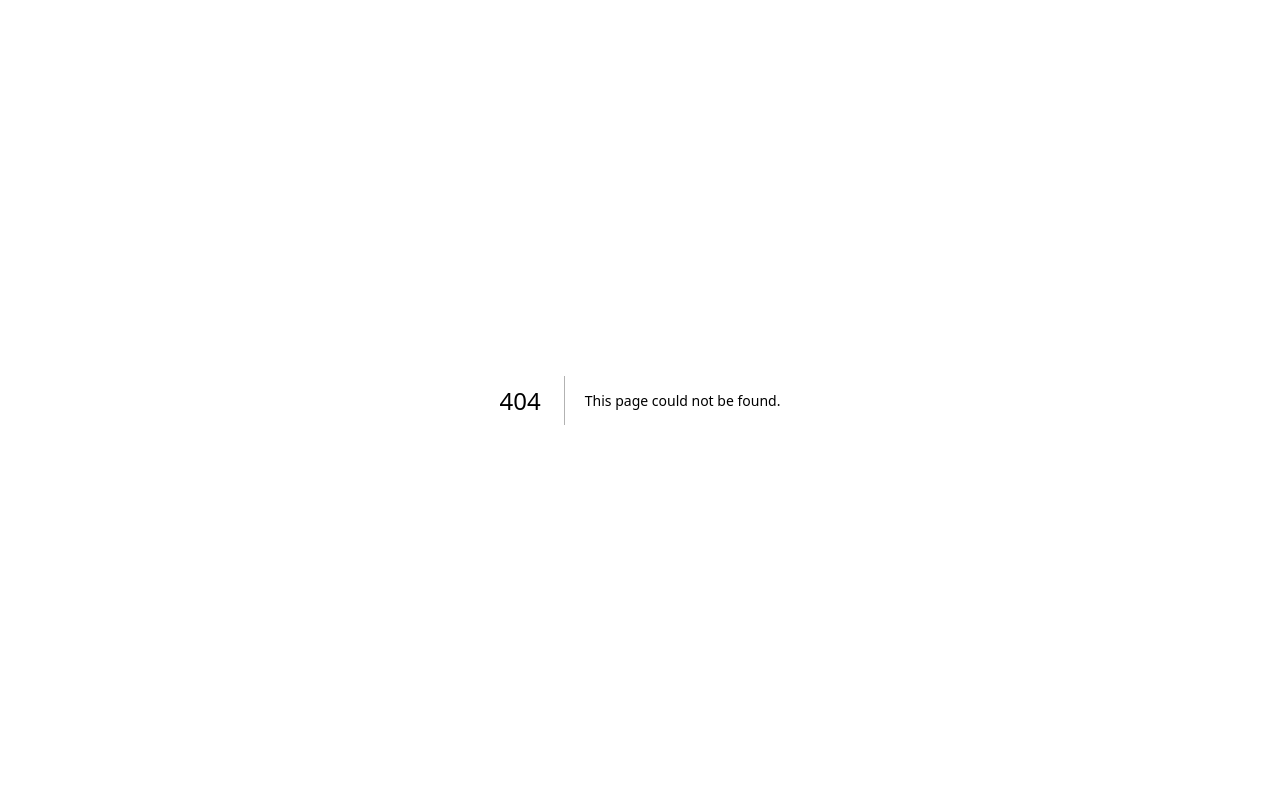
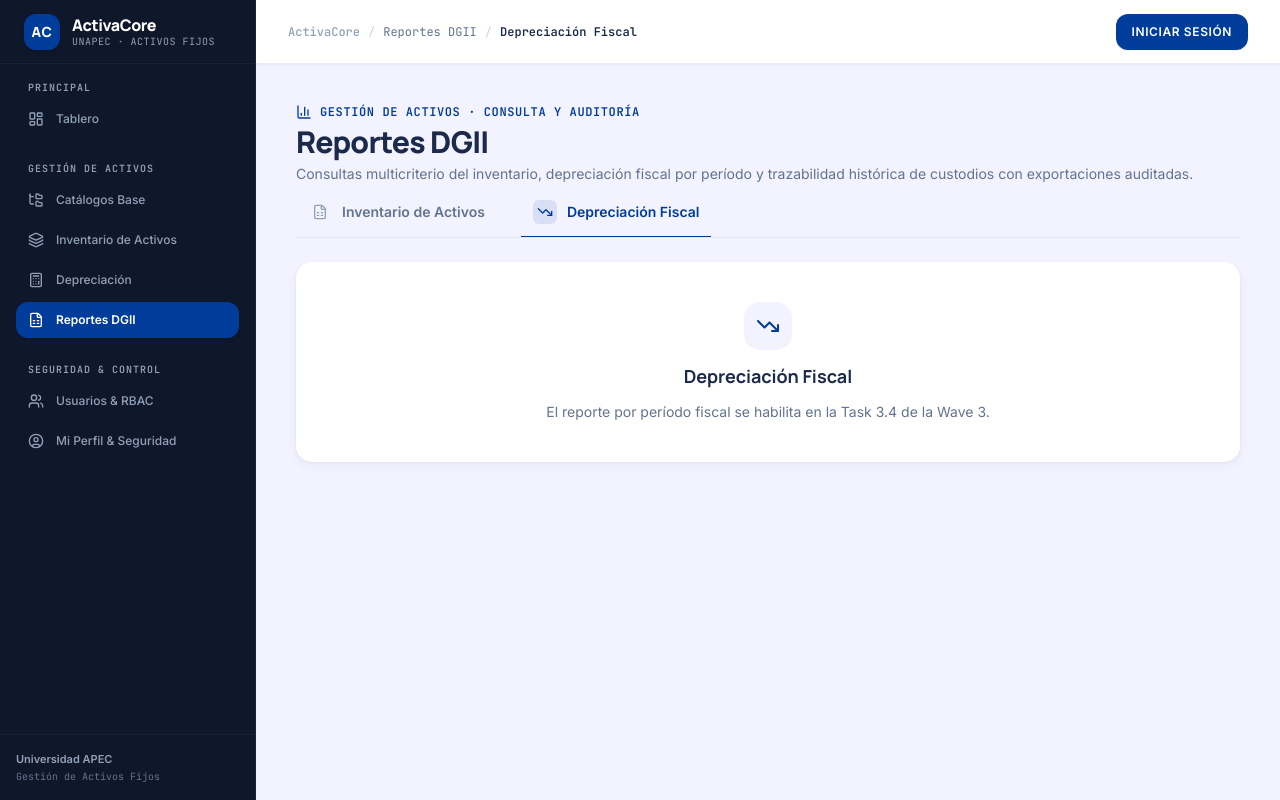
Before and after one commit to JeremyJS20/activa_core, a Next.js app in the folder app/: page /reportes/depreciacion in a window 1280 px wide. Before the commit this address had no page. Built offline with nearby package versions, Linux system fonts and the light colour scheme; no server answers.

Commit message:
feat(reportes-ui): Task 3.1 shell de consola /reportes con pestanas y breadcrumb

```diff
--- /dev/null
+++ b/app/app/reportes/depreciacion/page.tsx
@@ -0,0 +1,25 @@
+import { TrendingDown } from "lucide-react";
+
+export default function ReportesDepreciacionPage() {
+  return (
+    <section
+      aria-labelledby="reportes-depreciacion-title"
+      className="rounded-2xl bg-white shadow-[0_1px_3px_rgba(27,42,74,0.06),0_4px_12px_rgba(27,42,74,0.04)]"
+    >
+      <div className="px-6 py-10 flex flex-col items-center text-center gap-3">
+        <span className="p-3 rounded-2xl bg-[#F2F3FF] text-[#003D9B]" aria-hidden="true">
+          <TrendingDown className="w-6 h-6" />
+        </span>
+        <h2
+          id="reportes-depreciacion-title"
+          className="font-display font-bold text-lg text-[#1B2A4A]"
+        >
+          Depreciación Fiscal
+        </h2>
+        <p className="text-sm text-slate-500 max-w-md">
+          El reporte por período fiscal se habilita en la Task 3.4 de la Wave 3.
+        </p>
+      </div>
+    </section>
+  );
+}
--- /dev/null
+++ b/app/app/reportes/layout.tsx
@@ -0,0 +1,35 @@
+import { ReactNode } from "react";
+import { ConsoleShell } from "@/components/layout/console-shell";
+import { ReportesNav } from "@/components/reportes/reportes-nav";
+import { BarChart3 } from "lucide-react";
+
+export default function ReportesLayout({ children }: { children: ReactNode }) {
+  return (
+    <ConsoleShell>
+      <div className="p-6 sm:p-8 lg:p-10">
+        <div className="max-w-7xl mx-auto space-y-6">
+          {/* Header unificado de la consola de reportes (No-Line rule) */}
+          <div className="space-y-4">
+            <div>
+              <div className="flex items-center gap-2 text-xs font-semibold text-[#003D9B] uppercase tracking-wider font-mono mb-1">
+                <BarChart3 className="w-4 h-4" aria-hidden="true" />
+                <span>Gestión de Activos · Consulta y Auditoría</span>
+              </div>
+              <h1 className="font-display font-extrabold text-2xl sm:text-3xl text-[#1B2A4A] tracking-tight">
+                Reportes DGII
+              </h1>
+              <p className="text-slate-500 text-sm mt-1">
+                Consultas multicriterio del inventario, depreciación fiscal por período y
+                trazabilidad histórica de custodios con exportaciones auditadas.
+              </p>
+            </div>
+
+            <ReportesNav />
+          </div>
+
+          <div>{children}</div>
+        </div>
+      </div>
+    </ConsoleShell>
+  );
+}
--- /dev/null
+++ b/app/app/reportes/page.tsx
@@ -0,0 +1,23 @@
+import { FileSpreadsheet } from "lucide-react";
+
+export default function ReportesInventarioPage() {
+  return (
+    <section
+      aria-labelledby="reportes-inventario-title"
+      className="rounded-2xl bg-white shadow-[0_1px_3px_rgba(27,42,74,0.06),0_4px_12px_rgba(27,42,74,0.04)]"
+    >
+      <div className="px-6 py-10 flex flex-col items-center text-center gap-3">
+        <span className="p-3 rounded-2xl bg-[#F2F3FF] text-[#003D9B]" aria-hidden="true">
+          <FileSpreadsheet className="w-6 h-6" />
+        </span>
+        <h2 id="reportes-inventario-title" className="font-display font-bold text-lg text-[#1B2A4A]">
+          Inventario de Activos
+        </h2>
+        <p className="text-sm text-slate-500 max-w-md">
+          La consola de consulta multicriterio se habilita en la siguiente tarea de la Wave 3
+          (filtros, KPIs, tabla paginada y exportación).
+        </p>
+      </div>
+    </section>
+  );
+}
--- a/app/components/layout/console-breadcrumb.tsx
+++ b/app/components/layout/console-breadcrumb.tsx
@@ -19,6 +19,7 @@ const ROUTE_MAP: Record<string, RouteInfo> = {
   "/activos": { section: "Gestión de Activos", page: "Activos Fijos" },
   "/depreciacion": { section: "Gestión de Activos", page: "Depreciación" },
   "/reportes": { section: "Gestión de Activos", page: "Reportes DGII" },
+  "/reportes/depreciacion": { section: "Reportes DGII", page: "Depreciación Fiscal" },
 };
 
 export function ConsoleBreadcrumb() {
--- /dev/null
+++ b/app/components/reportes/reportes-nav.tsx
@@ -0,0 +1,72 @@
+"use client";
+
+import Link from "next/link";
+import { usePathname } from "next/navigation";
+import { FileSpreadsheet, TrendingDown } from "lucide-react";
+
+export interface ReportTab {
+  id: string;
+  name: string;
+  href: string;
+  icon: typeof FileSpreadsheet;
+  description: string;
+}
+
+const TABS: ReportTab[] = [
+  {
+    id: "inventario",
+    name: "Inventario de Activos",
+    href: "/reportes",
+    icon: FileSpreadsheet,
+    description: "Consultas multicriterio y KPIs del parque institucional",
+  },
+  {
+    id: "depreciacion",
+    name: "Depreciación Fiscal",
+    href: "/reportes/depreciacion",
+    icon: TrendingDown,
+    description: "Cuotas del período, acumulados y valor en libros",
+  },
+];
+
+export function ReportesNav() {
+  const pathname = usePathname();
+
+  return (
+    <div className="border-b border-slate-200/90 w-full overflow-x-auto">
+      <nav className="flex gap-2 sm:gap-6 min-w-max" aria-label="Reportes">
+        {TABS.map((tab) => {
+          const Icon = tab.icon;
+          const isActive =
+            tab.href === "/reportes" ? pathname === "/reportes" : pathname.startsWith(tab.href);
+
+          return (
+            <Link
+              key={tab.id}
+              href={tab.href}
+              aria-current={isActive ? "page" : undefined}
+              className={
+                "flex items-center gap-2.5 pb-3 px-2 sm:px-3 border-b-2 text-sm font-semibold transition-all whitespace-nowrap -mb-px " +
+                (isActive
+                  ? "border-[#003D9B] text-[#003D9B]"
+                  : "border-transparent text-slate-500 hover:text-slate-800 hover:border-slate-300")
+              }
+              title={tab.description}
+            >
+              <span
+                className={
+                  "p-1 rounded-md transition-colors " +
+                  (isActive ? "bg-[#003D9B]/10 text-[#003D9B]" : "text-slate-400")
+                }
+                aria-hidden="true"
+              >
+                <Icon className="w-4 h-4" />
+              </span>
+              <span>{tab.name}</span>
+            </Link>
+          );
+        })}
+      </nav>
+    </div>
+  );
+}
```
Also changed, not shown: 1 other file (tests, documents, lock files or other folders).
